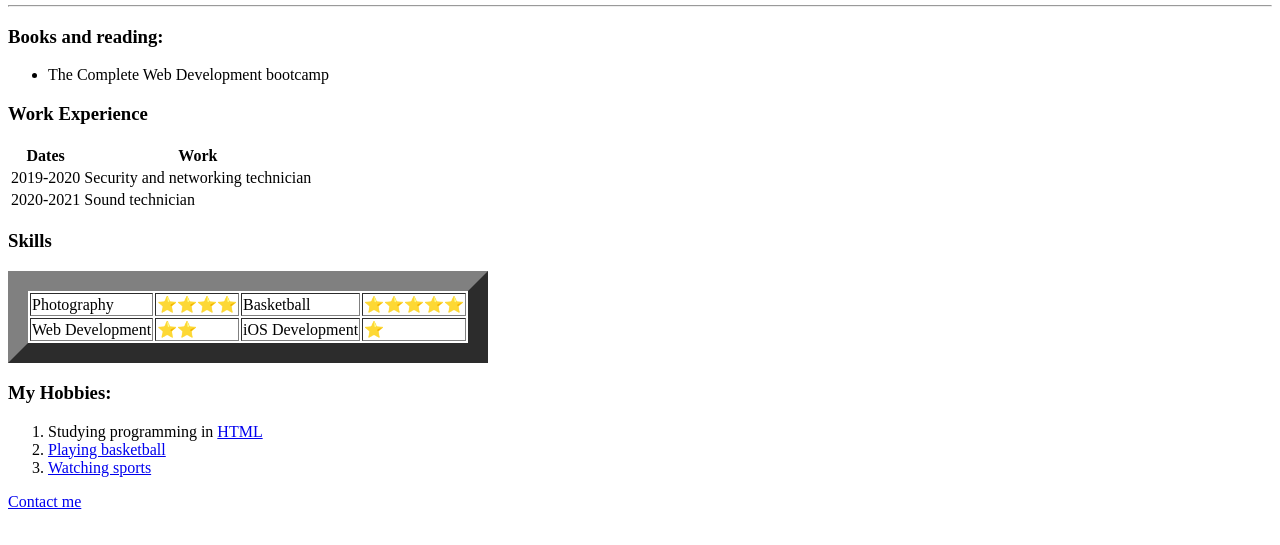
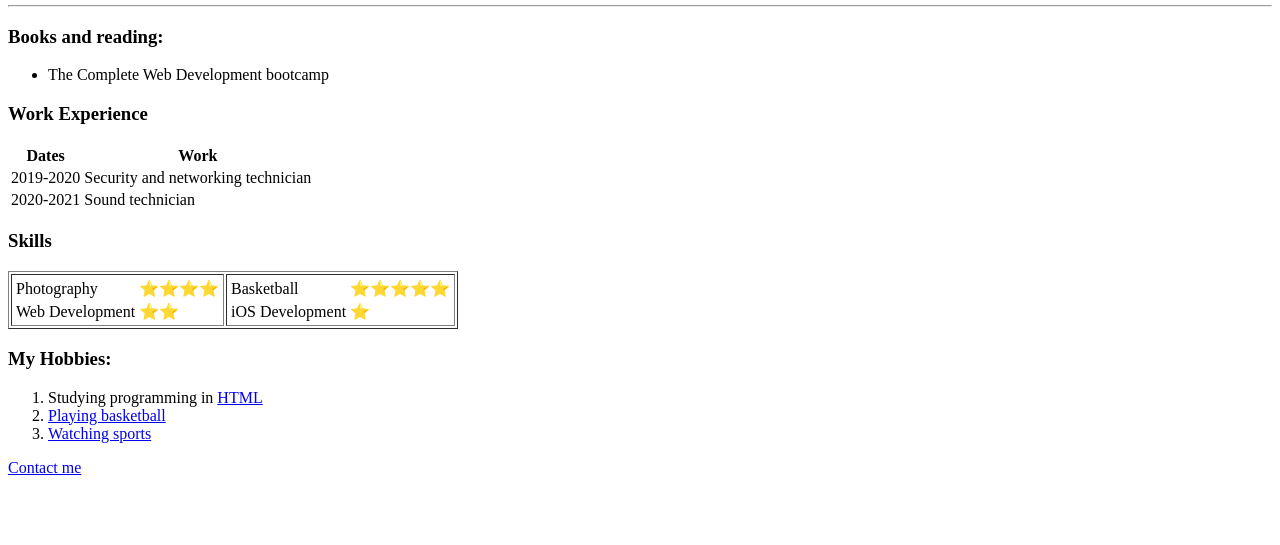
Before and after one commit to EBol95/Web-Development, a plain HTML site: page HTML-Personal Site/index.html in a window 1280 px wide. Shown: the part 201-746 px from the top of the page. Drawn offline with Linux system fonts and the light colour scheme.

Commit message:
Table in table

```diff
--- a/HTML-Personal Site/index.html
+++ b/HTML-Personal Site/index.html
@@ -39,22 +39,32 @@
     </tbody>
   </table>
   <h3>Skills</h3>
-  <table border="20">
-    <thead>
+  <table border="1">
+    <tr>
+      <td>
+        <table>
         <tr>
           <td>Photography</td>
-        <td border="0">⭐⭐⭐⭐</td>
-        <td>Basketball</td>
-        <td border="0">⭐⭐⭐⭐⭐</td>
+          <td>⭐⭐⭐⭐</td>
         </tr>
         <tr>
           <td>Web Development</td>
-        <td border="0">⭐⭐</td>
+          <td>⭐⭐</td>
+        </tr>
+      </table>
+    </td>
+    <td>
+      <table>
+        <tr>
+          <td>Basketball</td>
+          <td>⭐⭐⭐⭐⭐</td>
+        </tr>
+        <tr>
           <td>iOS Development</td>
-        <td border="0">⭐</td>
+          <td>⭐</td>
         </tr>
-    </thead>
-
+      </table>
+    </td>
   </table>
   <h3>My Hobbies:</h3>
   <ol>
```
Lines whose indentation alone changed are shown as unchanged.
